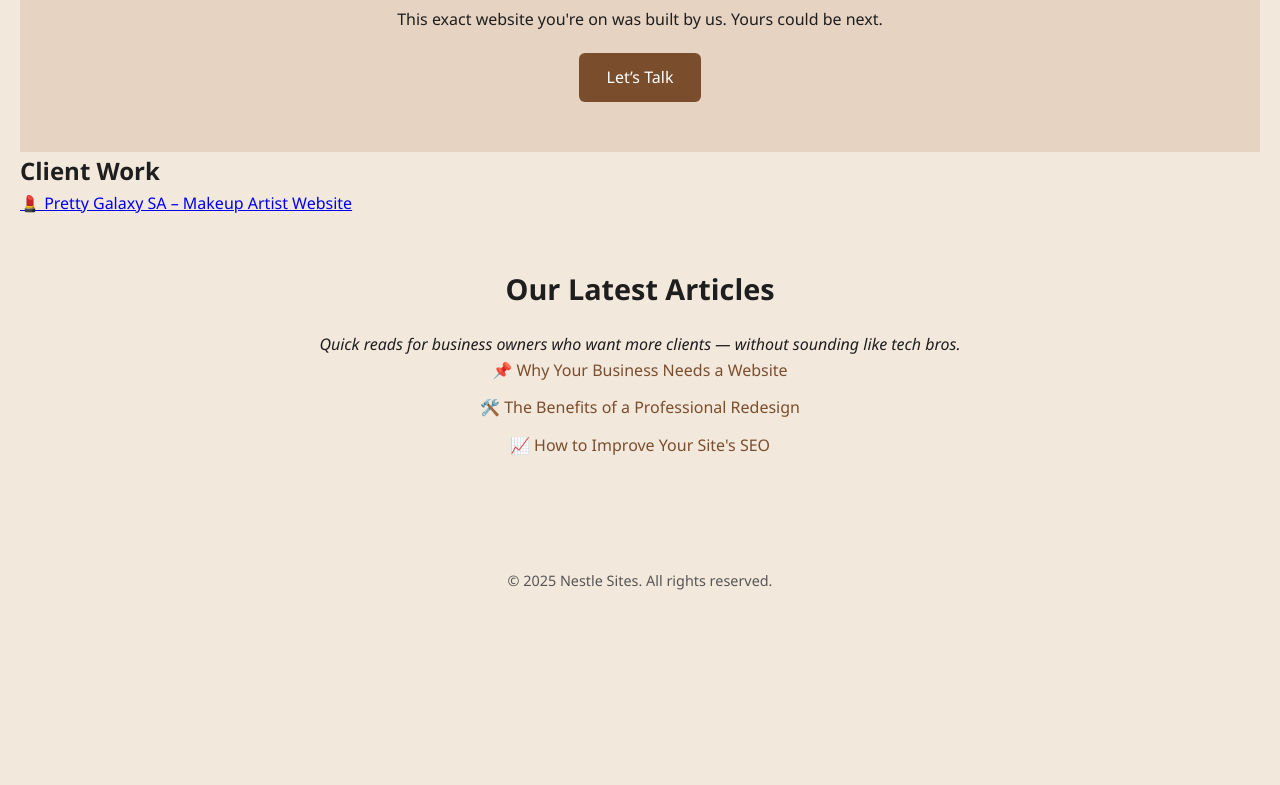
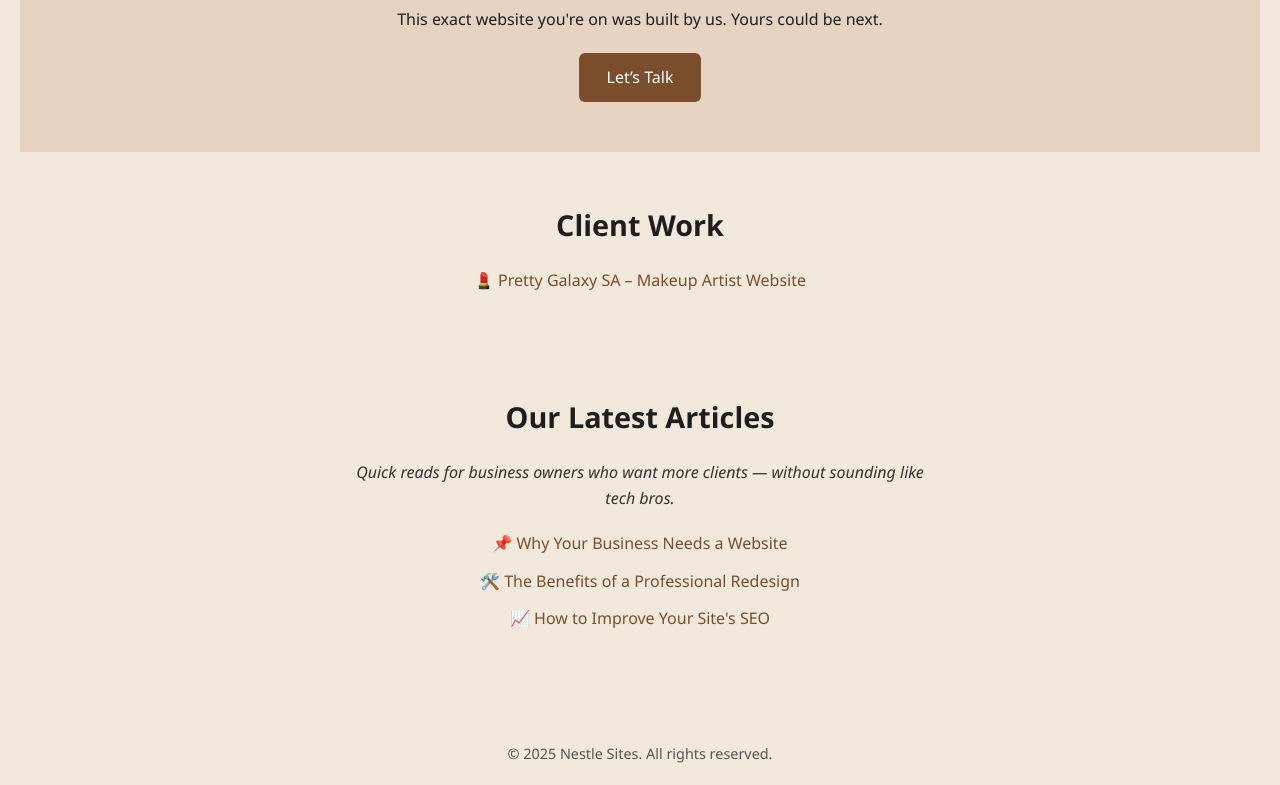
Before and after one commit to Pagepilotdigital/Nestle-sites, a plain HTML site: page index.html in a window 1280 px wide. Shown: the part 839-1624 px from the top of the page. Before the commit the page ends 1451 px from the top, so only its background shows below. Drawn offline with Linux system fonts and the light colour scheme.

Commit message:
Update styles.css

```diff
--- a/styles.css
+++ b/styles.css
@@ -106,7 +106,35 @@ nav {
   margin-bottom: 20px;
 }
 
-/* Blog Section */
+/* Portfolio Section */
+.portfolio {
+  padding: 50px 20px;
+  text-align: center;
+}
+
+.portfolio h2 {
+  font-size: 1.8rem;
+  margin-bottom: 20px;
+}
+
+.portfolio-list {
+  display: flex;
+  flex-direction: column;
+  gap: 12px;
+}
+
+.portfolio-list a {
+  color: #7A4E2D;
+  font-weight: 500;
+  text-decoration: none;
+  transition: color 0.3s ease;
+}
+
+.portfolio-list a:hover {
+  color: #5E3C21;
+}
+
+/* Blog Overview Section */
 .blog {
   padding: 50px 20px;
   text-align: center;
@@ -115,6 +143,14 @@ nav {
 .blog h2 {
   font-size: 1.8rem;
   margin-bottom: 20px;
+}
+
+.blog p {
+  font-size: 1rem;
+  color: #333;
+  margin-bottom: 20px;
+  max-width: 600px;
+  margin-inline: auto;
 }
 
 .blog-list {
@@ -134,6 +170,24 @@ nav {
   color: #5E3C21;
 }
 
+/* Blog Content Pages (Optional if blog pages use same file) */
+.blog-content {
+  max-width: 700px;
+  margin: 0 auto;
+  text-align: left;
+  padding: 20px 0;
+}
+
+.blog-content h3 {
+  font-size: 1.3rem;
+  margin-top: 30px;
+  margin-bottom: 10px;
+}
+
+.blog-content p {
+  margin-bottom: 16px;
+}
+
 /* Footer */
 footer {
   text-align: center;
```
